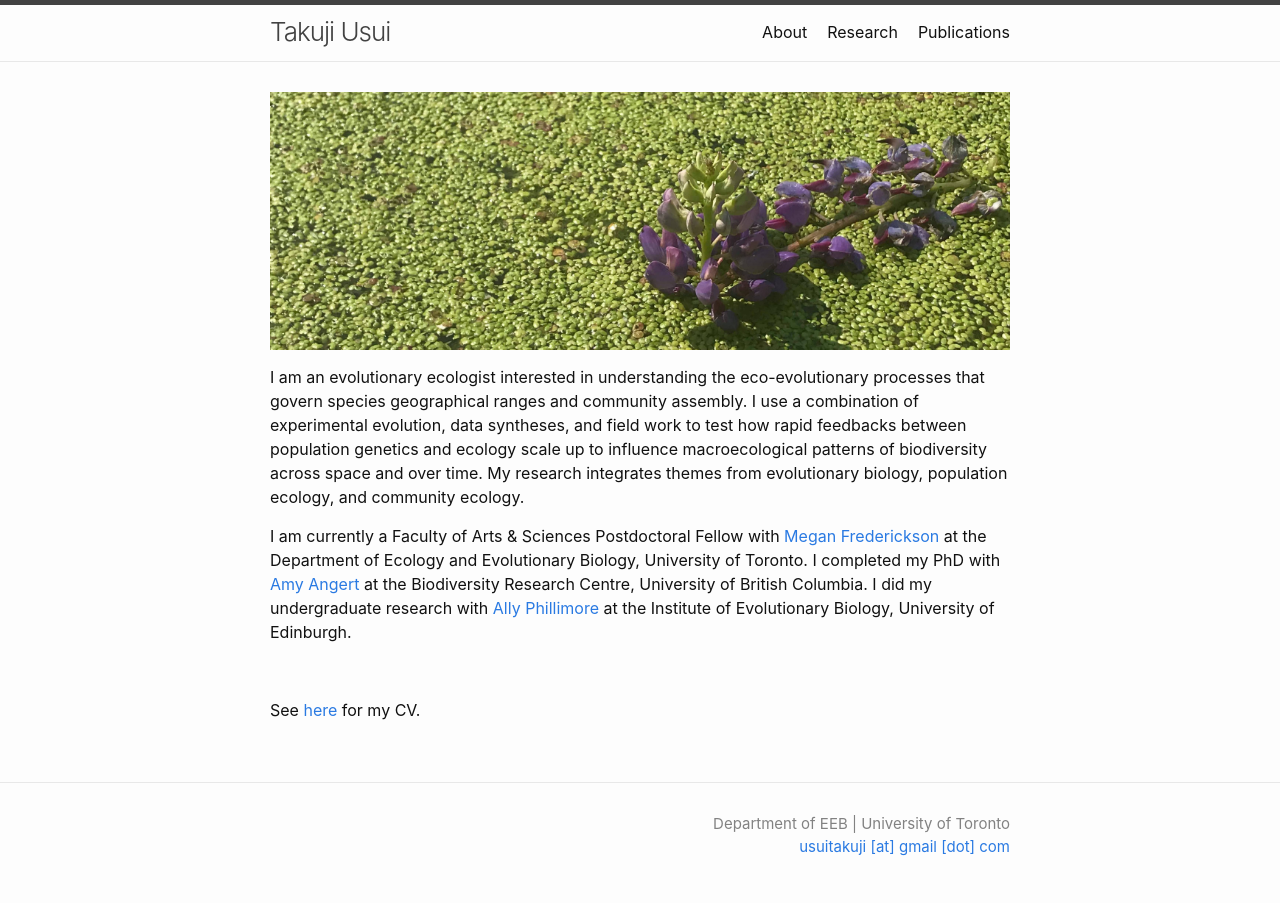
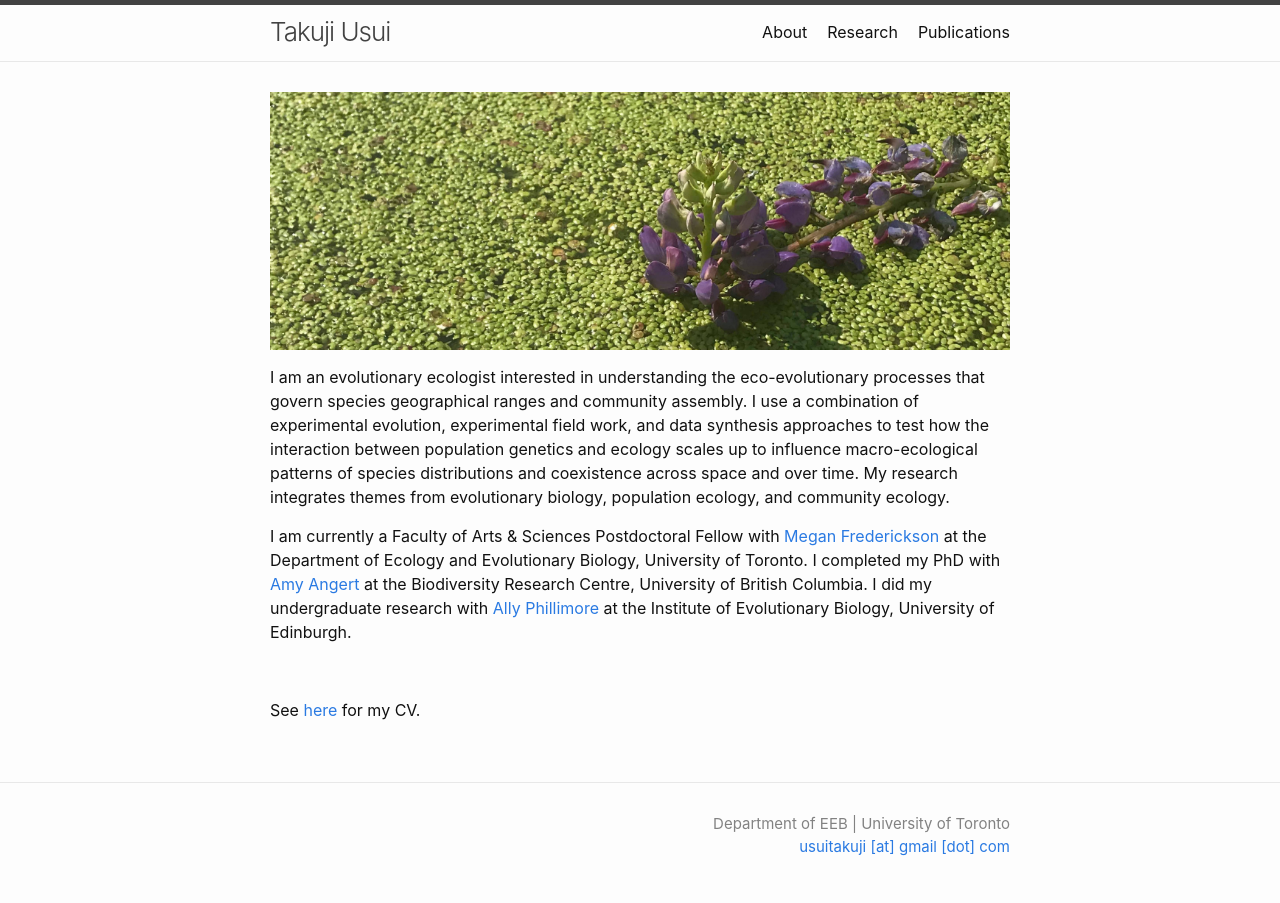
Before and after one commit to takujiusui/takujiusui.github.io, a Jekyll site: the page built from index.md, in a window 1280 px wide. Built offline with Jekyll 4.4.1, drawn with Linux system fonts in a browser that asks for light colours.

Commit message:
update main

```diff
--- a/index.md
+++ b/index.md
@@ -6,7 +6,7 @@ feature_text: |
 ---
 ![duckweed](images/duck-crop.jpg)
 
-I am an evolutionary ecologist interested in understanding the eco-evolutionary processes that govern species geographical ranges and community assembly. I use a combination of experimental evolution, data syntheses, and field work to test how rapid feedbacks between population genetics and ecology scale up to influence macroecological patterns of biodiversity across space and over time. My research integrates themes from evolutionary biology, population ecology, and community ecology.
+I am an evolutionary ecologist interested in understanding the eco-evolutionary processes that govern species geographical ranges and community assembly. I use a combination of experimental evolution, experimental field work, and data synthesis approaches to test how the interaction between population genetics and ecology scales up to influence macro-ecological patterns of species distributions and coexistence across space and over time. My research integrates themes from evolutionary biology, population ecology, and community ecology.
 
 I am currently a Faculty of Arts & Sciences Postdoctoral Fellow with [Megan Frederickson](http://mutualism.ca/) at the Department of Ecology and Evolutionary Biology, University of Toronto. I completed my PhD with [Amy Angert](https://angert.github.io) at the Biodiversity Research Centre, University of British Columbia. I did my undergraduate research with [Ally Phillimore](http://phillimore.bio.ed.ac.uk/home) at the Institute of Evolutionary Biology, University of Edinburgh.
 &nbsp;
```
